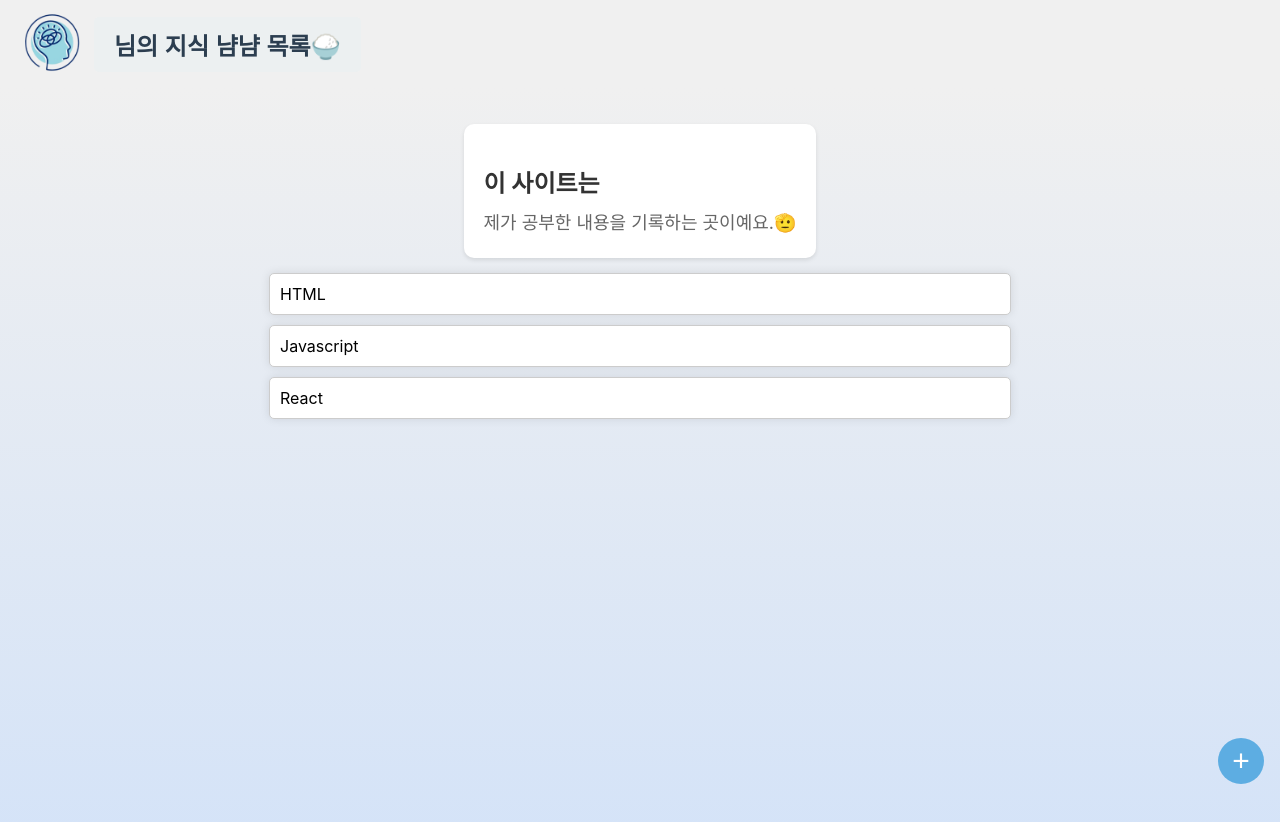
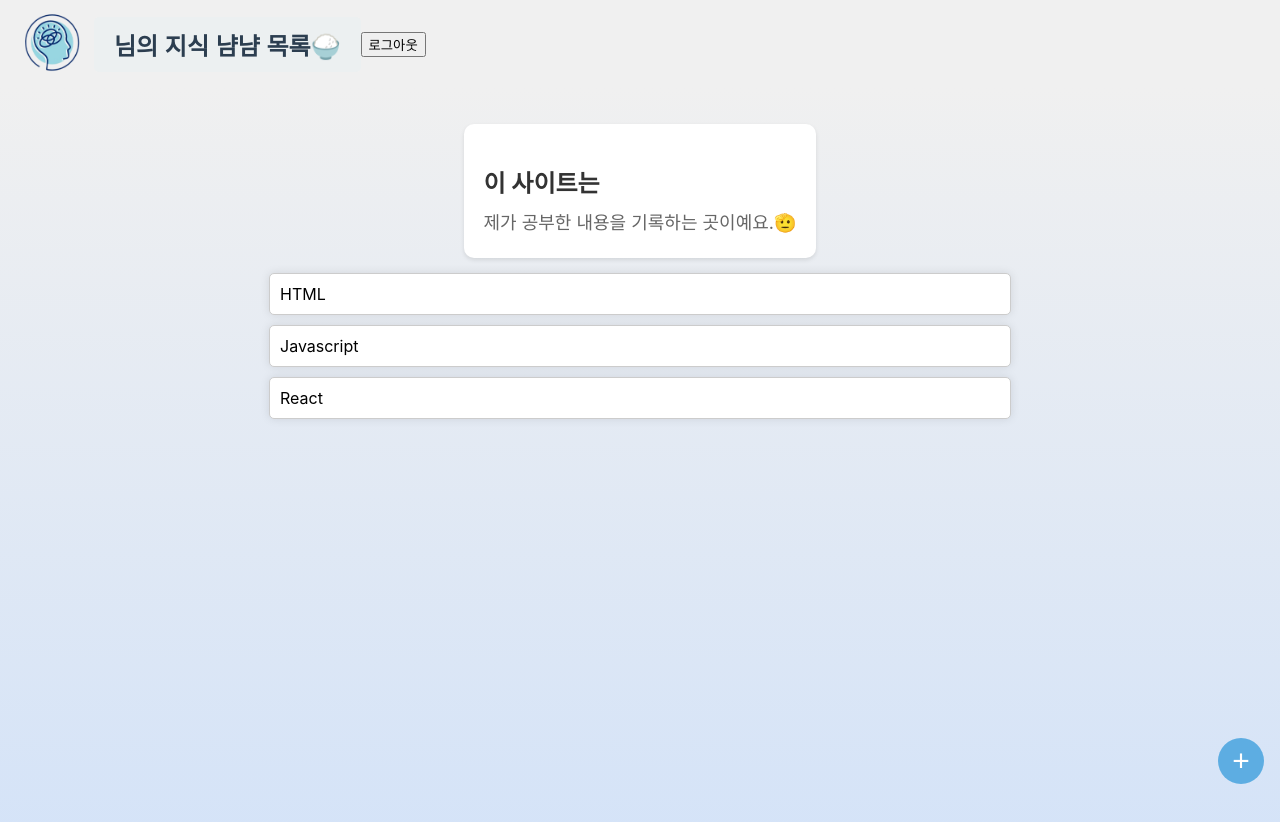
Before and after one commit to Jwirang/React_Study, a React (Create React App) app: page / in a window 1280 px wide. Shown: the top 822 px of the page. Built offline with nearby package versions, Linux system fonts and the light colour scheme; no server answers; the HTML template or start-up script is replaced by a standard one.

Commit message:
feat: 로그아웃 기능 추가

```diff
--- a/src/layouts/main/index.tsx
+++ b/src/layouts/main/index.tsx
@@ -3,6 +3,8 @@ import { Link, Outlet, useNavigate } from "react-router-dom";
 import { fetchMe } from "../../api/fatBrainApi";
 import fatbrain from '../../assets/fatbrainImage.png';
 import { LogoContainer, LogoImage, StyledH1, StyledHeaderContainer, StyledLink } from "./style";
+import Cookies from "js-cookie";
+import fatBrainClient from "../../api/fatBrainApi/client";
 
 const Main = () => {
   const navigate = useNavigate();
@@ -10,8 +12,13 @@ const Main = () => {
     queryKey: ['me'],
     queryFn: fetchMe,
   })
+  if (isError) {
+    navigate('/login')
+  }
 
-  if (isError) {
+  const logOut = () => {
+    Cookies.remove('tid')
+    delete fatBrainClient.defaults.headers['Authorization']
     navigate('/login')
   }
 
@@ -20,15 +27,14 @@ const Main = () => {
       <header>
         <StyledHeaderContainer>
         <LogoContainer>
-          <Link to='/login'>
-            <LogoImage src={fatbrain} alt="사이트 로고" /> {/* 로고 이미지 추가 */}
-          </Link>
+          <LogoImage src={fatbrain} alt="사이트 로고" /> {/* 로고 이미지 추가 */}
         </LogoContainer>
           <StyledH1>
             <StyledLink to="/">
               {me?.nickname ?? me?.username}님의 지식 냠냠 목록🍚
             </StyledLink>
           </StyledH1>
+          <button onClick={logOut}>로그아웃</button>
         </StyledHeaderContainer>
       </header>
       <Outlet />
```
